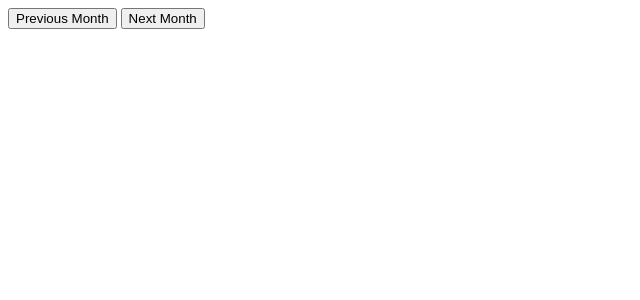
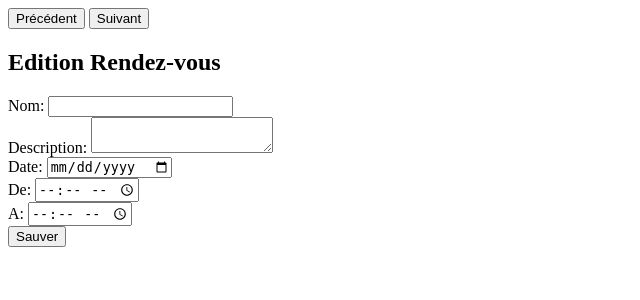
Before and after one commit to jDevID/Agenda-WebBasics, a PHP site: page /list_appointments_view.php in a window 1280 px wide. Shown: the top 300 px of the page, without its empty margins (0-640 px from the left). Run offline with PHP 8.4, Linux system fonts and the light colour scheme; some libraries are stand-ins or nearby versions.

Commit message:
added edition form

```diff
--- a/views/list_appointments_view.php
+++ b/views/list_appointments_view.php
@@ -4,8 +4,7 @@
     <meta charset="UTF-8">
     <meta name="viewport" content="width=device-width, initial-scale=1.0">
     <title>AgendApp | Rendez-vous</title>
-    <!-- TODO: un peu de style pour la lisibilité
-    <link rel="stylesheet" href="../public/css/calendar.css"> -->
+    <link rel="stylesheet" href="../public/css/calendar.css">
     <!-- JQuery librairie Js, permet la manipulation aisée de documents HTML -->
     <script src="https://code.jquery.com/jquery-3.6.0.min.js"></script>
     <script src="../public/js/calendar.js"></script> <!-- le script js pour l'affichage du calendrier -->
@@ -13,8 +12,32 @@
 
 <!-- Contrôles du calendrier -->
 <body>
-    <button id="prevMonth">Previous Month</button>
-    <button id="nextMonth">Next Month</button>
+    <button id="prevMonth">Précédent</button>
+    <button id="nextMonth">Suivant</button>
     <div id="calendar"></div>
 </body>
+
+<div id="rendezvousForm" class="rendezvous-form">
+    <h2>Edition Rendez-vous</h2>
+    <form action="../controllers/save_rendezvous.php" method="post">
+        <input type="hidden" name="id" id="id">
+        <label for="name">Nom:</label>
+        <input type="text" name="name" id="name" required>
+        <br>
+        <label for="description">Description:</label>
+        <textarea name="description" id="description"></textarea>
+        <br>
+        <label for="date">Date:</label>
+        <input type="date" name="date" id="date" required>
+        <br>
+        <label for="start_hour">De:</label>
+        <input type="time" name="start_hour" id="start_hour" required>
+        <br>
+        <label for="end_hour">A:</label>
+        <input type="time" name="end_hour" id="end_hour" required>
+        <br>
+        <button type="submit">Sauver</button>
+    </form>
+</div>
+
 </html>
```
